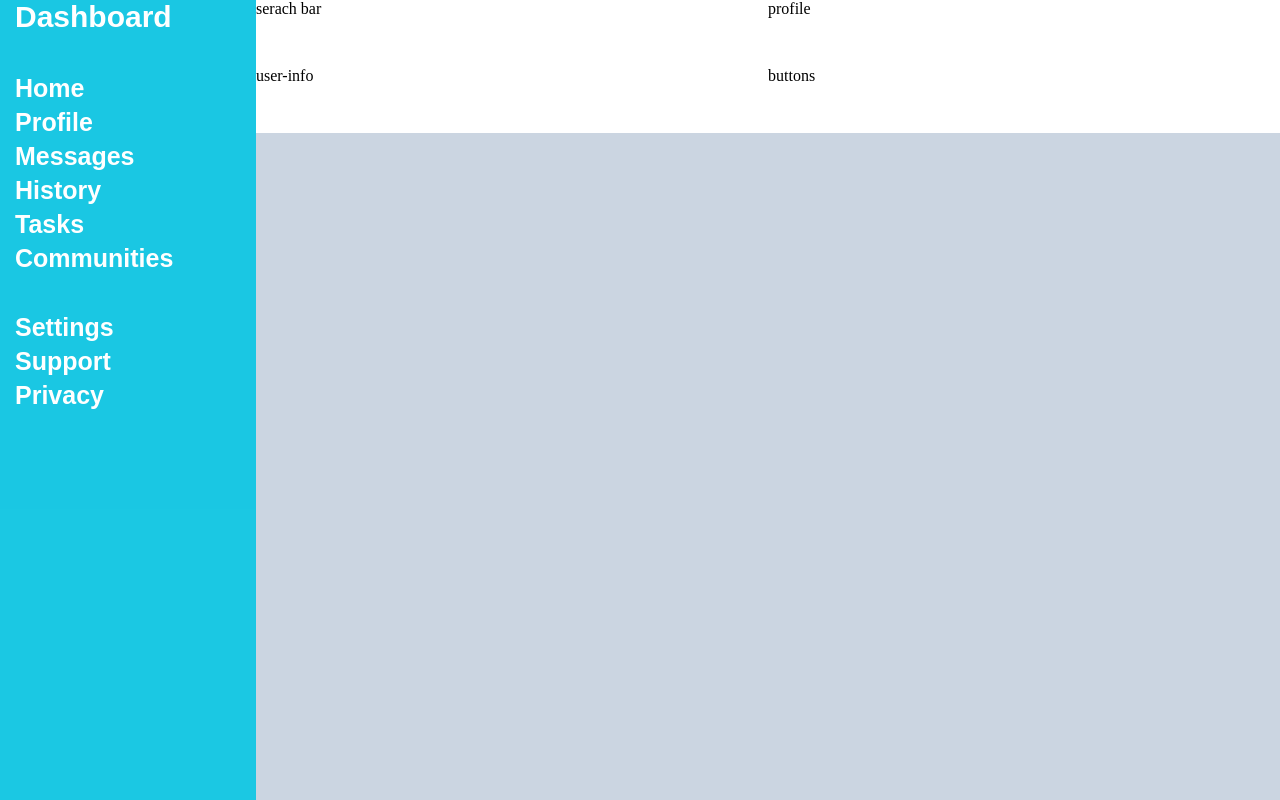
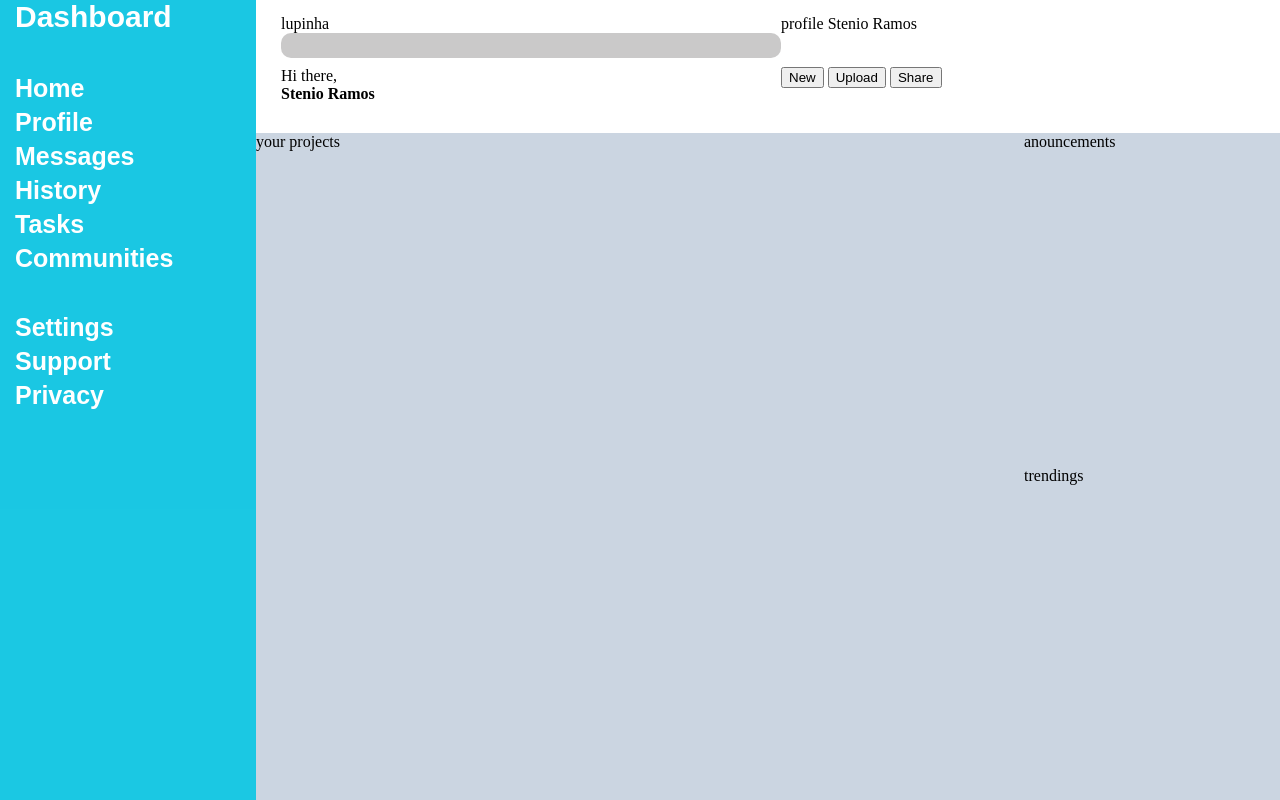
Before and after one commit to steniowrsilva/dashboard, a plain HTML site: page index.html in a window 1280 px wide. Drawn offline with Linux system fonts and the light colour scheme.

Commit message:
add content to the header and the main content

```diff
--- a/index.html
+++ b/index.html
@@ -11,10 +11,19 @@
     <div class="container">
 
         <div class="header">
-            <div class="search-bar">serach bar</div>
-            <div class="profile">profile</div>
-            <div class="user-info">user-info</div>
-            <div class="buttons">buttons</div>
+            <div class="search-bar">
+                lupinha <input type="text">
+            </div>
+            <div class="profile">profile Stenio Ramos</div>
+            <div class="user-info">
+                <div>Hi there,</div>
+                <div><strong>Stenio Ramos</strong></div>
+            </div>
+            <div class="buttons">
+                <button>New</button>
+                <button>Upload</button>
+                <button>Share</button>
+            </div>
         </div>
 
         <div class="sidebar">
@@ -37,7 +46,11 @@
             </div>
 
         </div>
-        <div class="main-content"></div>
+        <div class="main-content">
+            <div class="your-projects">your projects</div>
+            <div class="anouncements">anouncements</div>
+            <div class="trending">trendings</div>
+        </div>
     </div>
 </body>
 </html>
--- a/style.css
+++ b/style.css
@@ -23,6 +23,15 @@ body,html {
     display: grid;
     grid-template-columns: 1fr 1fr;
     grid-template-rows: 1fr 1fr;
+    padding: 15px 25px;
+}
+
+.search-bar input {
+    width: 500px;
+    height: 25px;
+    background-color: rgb(202, 201, 201);
+    border-radius: 10px;
+    border-style: none;
 }
 
 .sidebar {
@@ -56,3 +65,14 @@ body,html {
 .sidebar {
     grid-row: 1/3;
 }
+
+.main-content {
+    display: grid;
+    grid-template-columns: 3fr 1fr;
+    grid-template-rows: 1fr 1fr;
+}
+
+.your-projects {
+    grid-column: 1/2;
+    grid-row: 1/3;
+}
```
